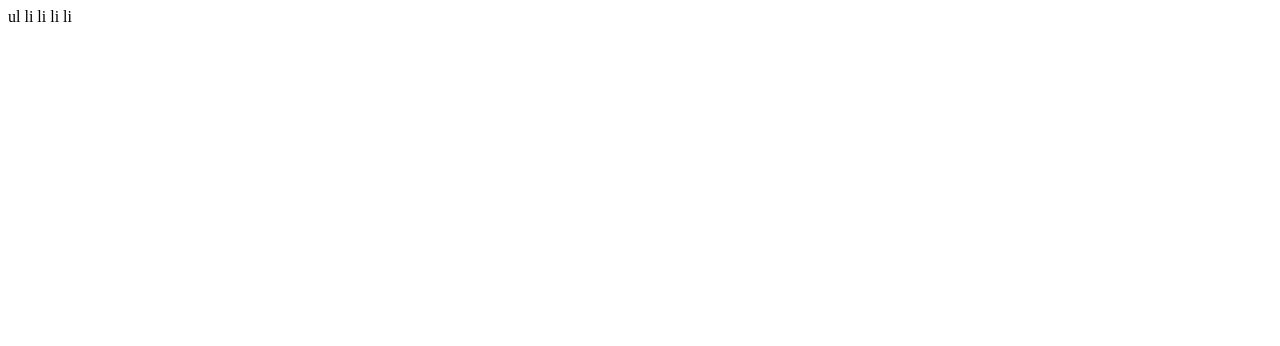
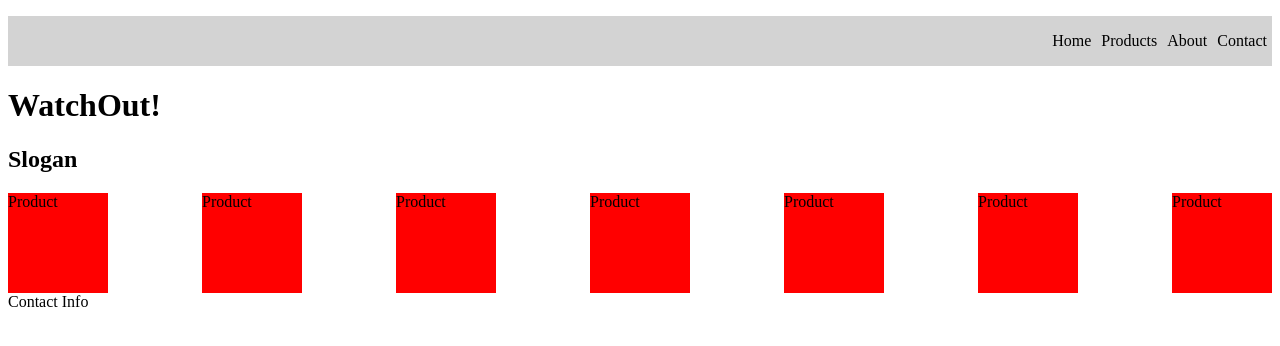
Before and after one commit to jesperkarlsson42/Webshop-grupparbete, a plain HTML site: page index.html in a window 1280 px wide. Drawn offline with Linux system fonts and the light colour scheme.

Commit message:
landingpage first changes

```diff
--- a/SCSS/main.scss
+++ b/SCSS/main.scss
@@ -0,0 +1,34 @@
+nav {
+  background: lightgrey;
+
+  ul {
+    list-style: none;
+    display: flex;
+    flex-direction: row;
+    justify-content: flex-end;
+    height: 50px;
+    align-items: center;
+    li {
+      display: block;
+      padding: 0 5px;
+      a {
+        text-decoration: none;
+        color: black;
+        text-align: center;
+      }
+    }
+  }
+}
+
+section {
+  display: flex;
+  flex-direction: row;
+  align-items: center;
+  justify-content: space-between;
+  flex-wrap: wrap;
+  div {
+    width: 100px;
+    height: 100px;
+    background: red;
+  }
+}
--- /dev/null
+++ b/gulpfile.js
@@ -0,0 +1,21 @@
+let gulp = require("gulp");
+let sass = require("gulp-sass");
+let csso = require("gulp-csso");
+
+gulp.task("default", function () {
+  return gulp
+    .src("scss/*.scss")
+    .pipe(sass())
+    .pipe(gulp.dest("css"))
+    .pipe(csso())
+    .pipe(gulp.dest("dist"));
+});
+
+gulp.task("prod", function () {
+  return gulp
+    .src("scss/*.scss")
+    .pipe(sass())
+    .pipe(gulp.dest("css"))
+    .pipe(csso())
+    .pipe(gulp.dest("dist"));
+});
--- a/index.html
+++ b/index.html
@@ -1,17 +1,35 @@
 <!DOCTYPE html>
 <html lang="en">
-<head>
-    <meta charset="UTF-8">
-    <meta name="viewport" content="width=device-width, initial-scale=1.0">
+  <head>
+    <meta charset="UTF-8" />
+    <meta name="viewport" content="width=device-width, initial-scale=1.0" />
     <title>Document</title>
-</head>
-<body>
-    <nav> ul li li li li</nav>
+    <link href="CSS/main.css" rel="stylesheet" />
+  </head>
+  <body>
+    <nav>
+      <ul>
+        <li><a href="./index.html">Home</a></li>
+        <li><a href="#products.html">Products</a></li>
+        <li><a href="#about">About</a></li>
+        <li><a href="#contact">Contact</a></li>
+      </ul>
+    </nav>
     <header>
-        <h1></h1>
+      <h1>WatchOut!</h1>
+      <h2>Slogan</h2>
     </header>
 
-    <footer>
-    </footer>
-</body>
+    <section>
+      <div>Product</div>
+      <div>Product</div>
+      <div>Product</div>
+      <div>Product</div>
+      <div>Product</div>
+      <div>Product</div>
+      <div>Product</div>
+    </section>
+
+    <footer>Contact Info</footer>
+  </body>
 </html>
```
Also changed, not shown: CSS/main.css, dist/main.css (added), 2 other files.
